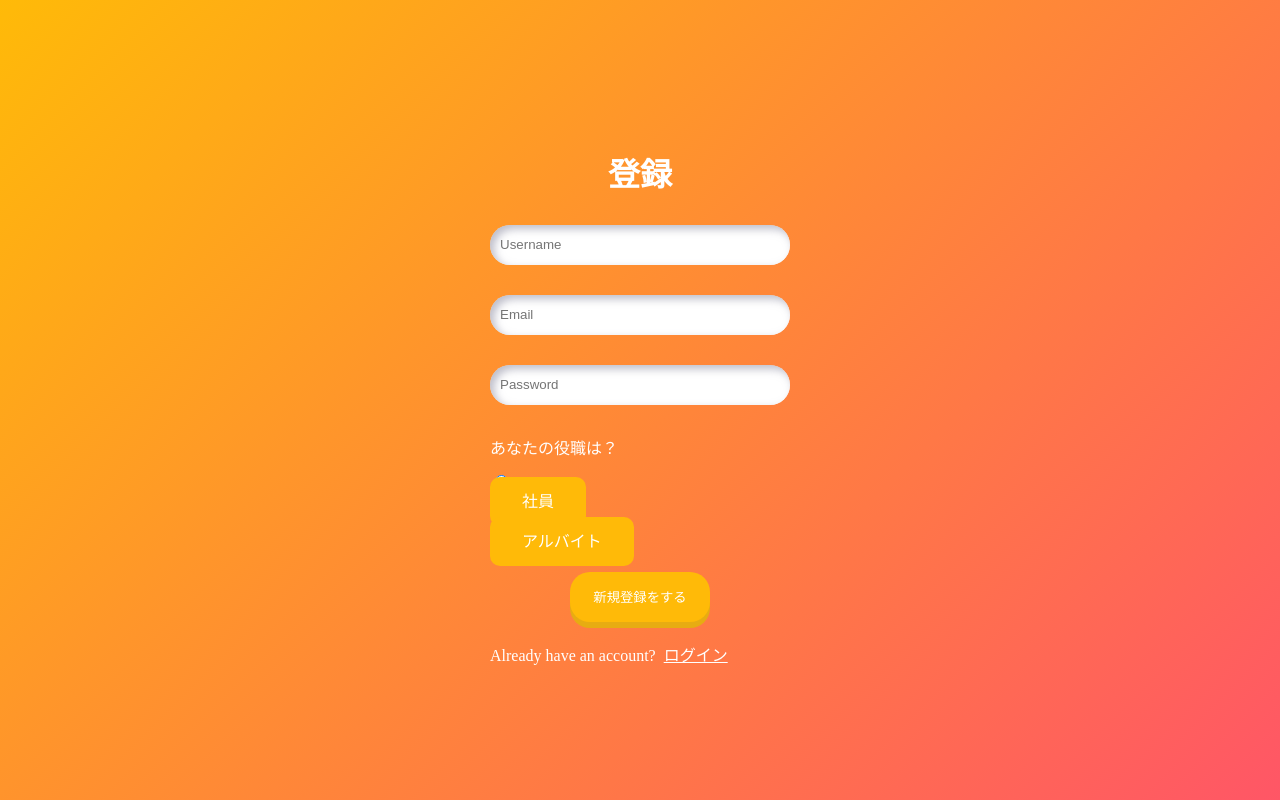
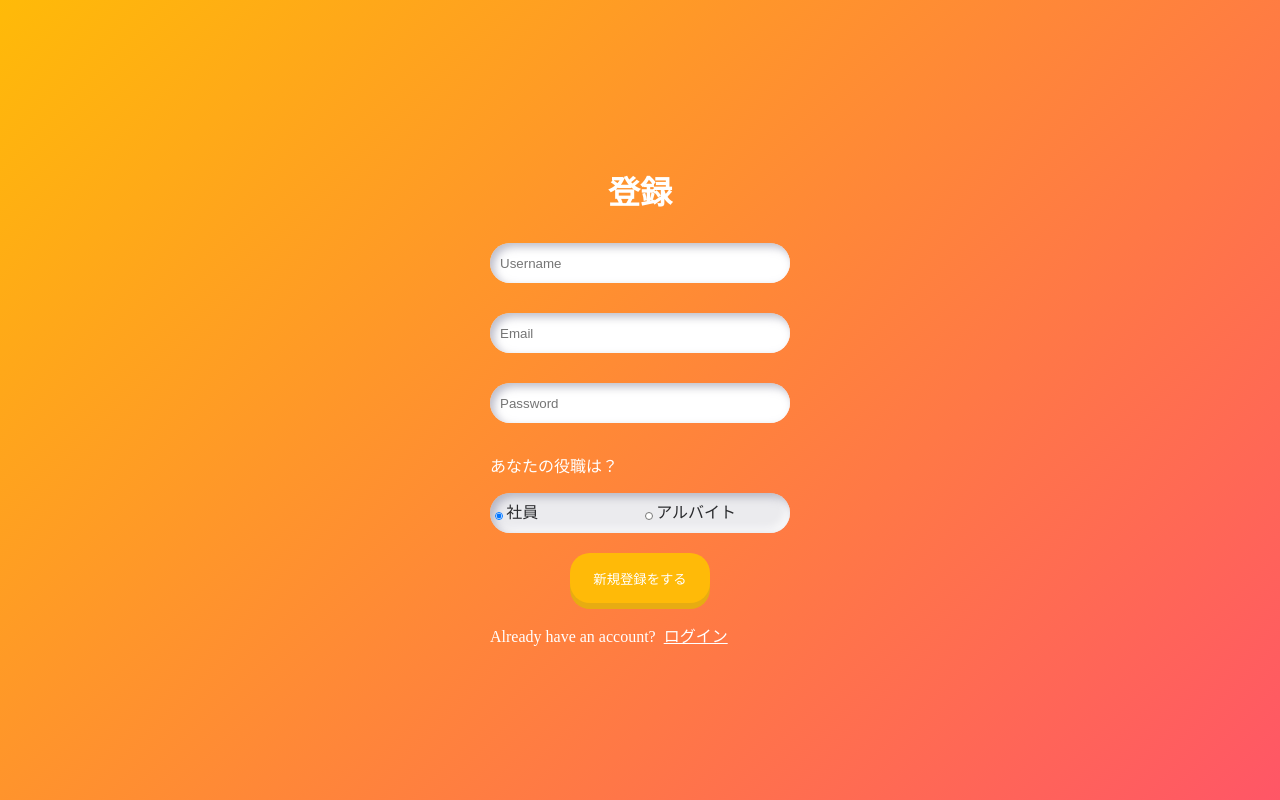
Before and after one commit to masa-massara/20240308-ninja-nyanko, a React (Vite) app: page /register in a window 1280 px wide. Built offline with nearby package versions, Linux system fonts and the light colour scheme; no server answers.

Commit message:
register kaetayooooooooooooooo

```diff
--- a/src/pages/Register.tsx
+++ b/src/pages/Register.tsx
@@ -45,20 +45,22 @@ const Register = () => {
       }
     } catch (error) {
       if (error instanceof FirebaseError) {
-        let message = '登録中にエラーが発生しました。しばらくしてから再試行してください。';
+        let message =
+          "登録中にエラーが発生しました。しばらくしてから再試行してください。";
         switch (error.code) {
-          case 'auth/email-already-in-use':
-            message = 'このメールアドレスは既に使用されています。';
+          case "auth/email-already-in-use":
+            message = "このメールアドレスは既に使用されています。";
             break;
-          case 'auth/weak-password':
-            message = 'パスワードが弱すぎます。もっと複雑なパスワードを設定してください。';
+          case "auth/weak-password":
+            message =
+              "パスワードが弱すぎます。もっと複雑なパスワードを設定してください。";
             break;
         }
         setErrorMessage(message);
       } else {
         // Firebaseのエラーではない場合の処理
-        console.error('エラーが発生しました:', error);
-        setErrorMessage('予期せぬエラーが発生しました。');
+        console.error("エラーが発生しました:", error);
+        setErrorMessage("予期せぬエラーが発生しました。");
       }
     }
   };
@@ -71,10 +73,26 @@ const Register = () => {
             <h1 className="title">登録</h1>
             <div className="textarea_input">
               <form onSubmit={handleSubmit} className="form_input">
-                <input name="username" type="text" placeholder="Username" className="small" />
-                <input name="email" type="email" placeholder="Email" className="small" />
-                <input name="password" type="password" placeholder="Password" className="small" />
+                <input
+                  name="username"
+                  type="text"
+                  placeholder="Username"
+                  className="small"
+                />
+                <input
+                  name="email"
+                  type="email"
+                  placeholder="Email"
+                  className="small"
+                />
+                <input
+                  name="password"
+                  type="password"
+                  placeholder="Password"
+                  className="small"
+                />
                 <p className="p_white">あなたの役職は？</p>
+                <div className="divRadio">
                   <input
                     type="radio"
                     name="position-select-button"
@@ -88,14 +106,17 @@ const Register = () => {
                     value="arbeit"
                   ></input>
                   <label>アルバイト</label>
+                </div>
                 <button className="button_login">新規登録をする</button>
-                {errorMessage && <span className="error">{errorMessage}</span>}
+                {errorMessage && <span className="error_message">{errorMessage}</span>}
               </form>
             </div>
             <p className="p_white">
               Already have an account?&ensp;
               <span className="login">
-                <Link to="/login" className="link_decoration">ログイン</Link>
+                <Link to="/login" className="link_decoration">
+                  ログイン
+                </Link>
               </span>
             </p>
             {/* <Voice></Voice> */}
--- a/src/scss/style.scss
+++ b/src/scss/style.scss
@@ -566,11 +566,23 @@ h1 {
     width: 320px;
 }
 
+.divRadio{
+    display: flex;
+    width: 300px;
+    justify-content: space-evenly;
+    background-color: $color-gray;
+    border-radius: 20px;
+    height: 40px;
+
+    box-shadow: $neumorphism-shadow-inset;
+}
+
+
 label {
-    padding: 16px 32px;
-    color: #ffffff;
-    width: 65%;
-    background-color: $color-yellow;
+    line-height: 40px;
+    color: $color-black;
+        width: 65%;
+    // background-color: $color-yellow;
     cursor: pointer;
     border-radius: 10px;
     transition: .3s;
@@ -676,7 +688,7 @@ label:hover {
 
 .error_message {
     display: inline-block;
-    width: 100%;
+    width: 300px;
     color: $color-red;
     background-color: $color-white;
     margin: 0 auto;
```
Lines whose indentation alone changed are shown as unchanged.
